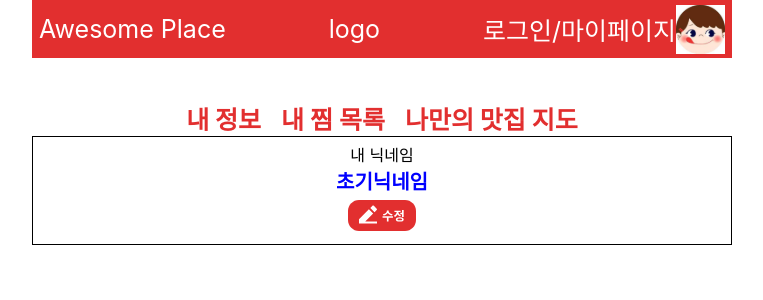
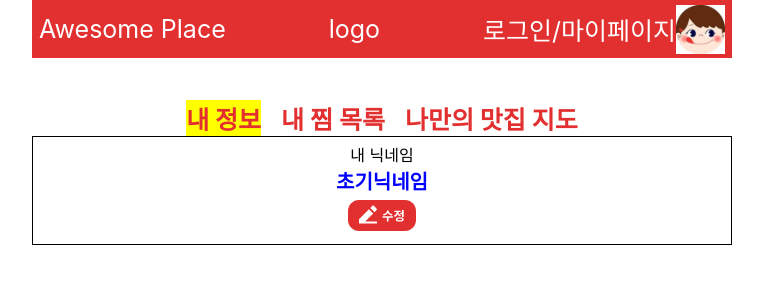
Before and after one commit to Capstone-Awesome-Place-Team/FrontEnd, a React (Create React App) app: page /mypage in a window 1280 px wide. Shown: the top 300 px of the page, without its empty margins (258-1021 px from the left). Built offline with nearby package versions, Linux system fonts and the light colour scheme.

Commit message:
마이페이지 카테고리 클릭시 임펙트 추가

```diff
--- a/src/components/mypage/MypageCategory.js
+++ b/src/components/mypage/MypageCategory.js
@@ -1,8 +1,22 @@
-import React from "react";
+import React, { useEffect, useState } from "react";
 import styled from "styled-components";
 
 const MypageCategory = (props) => {
-  const { setCategory } = props;
+  const { setCategory, category } = props;
+  const {clickedColor, setClickedColor} = useState();
+
+  // useEffect(() => {
+  //   if(category==='edit_profile'){
+
+  //   }
+  //   else if(category==='favorite_list'){
+
+  //   }
+  //   else if(category==='favorite_list_map'){
+
+  //   }
+  // }, [category]);
+
   return (
     <div
       style={{
@@ -13,11 +27,11 @@ const MypageCategory = (props) => {
         justifyContent: "center",
       }}
     >
-      <Element onClick={() => setCategory("edit_profile")}>
+      <Element onClick={() => setCategory("edit_profile")} clicked={category}>
         내 정보
       </Element>
-      <Element onClick={() => setCategory("favorite_list")}>내 찜 목록</Element>
-      <Element onClick={() => setCategory("favorite_list_map")}>
+      <Element onClick={() => setCategory("favorite_list")} clicked={category}>내 찜 목록</Element>
+      <Element onClick={() => setCategory("favorite_list_map")} clicked={category}>
         나만의 맛집 지도
       </Element>
     </div>
@@ -26,6 +40,19 @@ const MypageCategory = (props) => {
 
 const Element = styled.div`
   margin: 0 10px;
+  &:hover {
+    cursor: pointer;
+  }
+  &:nth-child(1) {
+    background-color: ${(props)=>props.clicked==='edit_profile'? 'yellow' : 'white'};
+  }
+  &:nth-child(2) {
+    background-color: ${(props)=>props.clicked==='favorite_list'? 'yellow' : 'white'};
+  }
+  &:nth-child(3) {
+    background-color: ${(props)=>props.clicked==='favorite_list_map'? 'yellow' : 'white'}
+  }
+
 `;
 
 export default MypageCategory;
--- a/src/pages/Mypage.js
+++ b/src/pages/Mypage.js
@@ -9,7 +9,7 @@ import MypageCategory from "../components/mypage/MypageCategory";
 const Mypage =(props) =>{
 const [category, setCategory] = useState('edit_profile');
     return(<div>
-        <MypageCategory setCategory={setCategory}/>
+        <MypageCategory setCategory={setCategory} category={category}/>
         {category==='edit_profile'&&<Editprofile />}
         {category==='favorite_list'&&<FavoriteList />}
         {category==='favorite_list_map'&&<FavoriteListMap /> }
```
